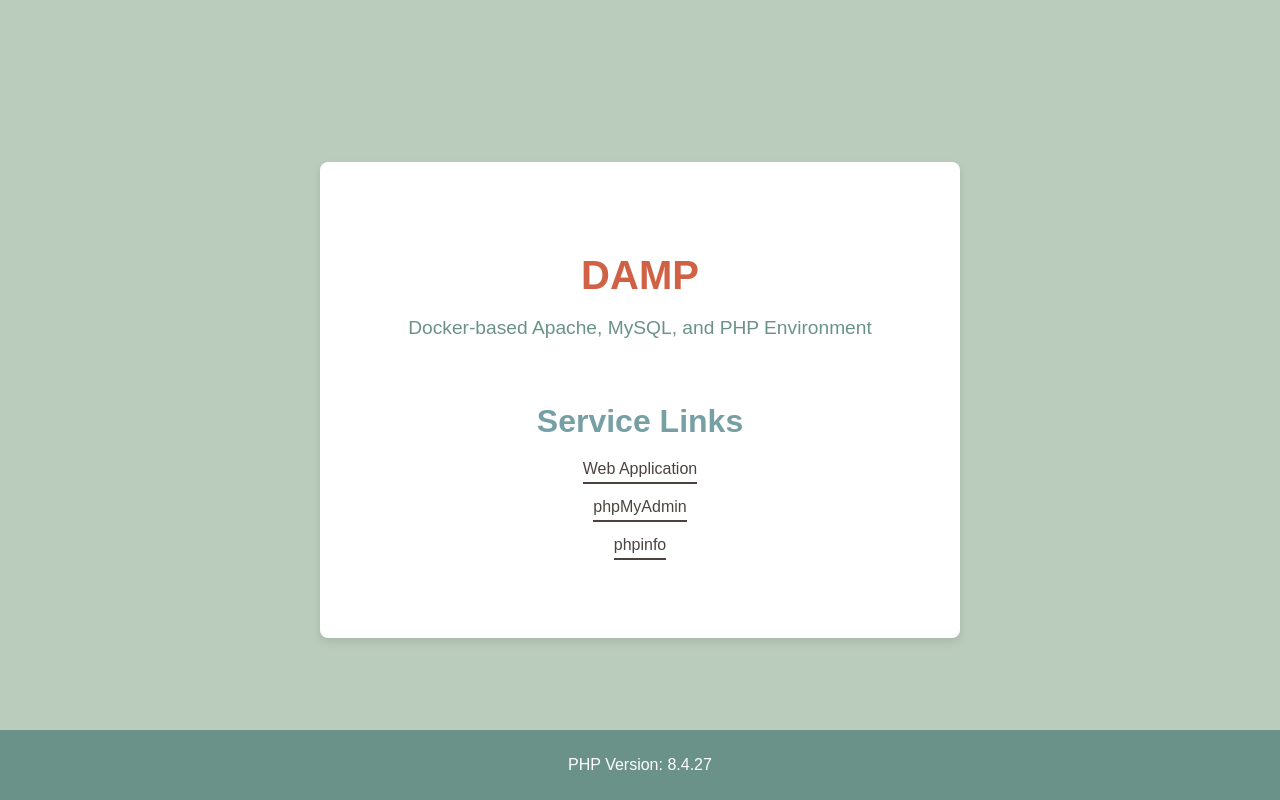
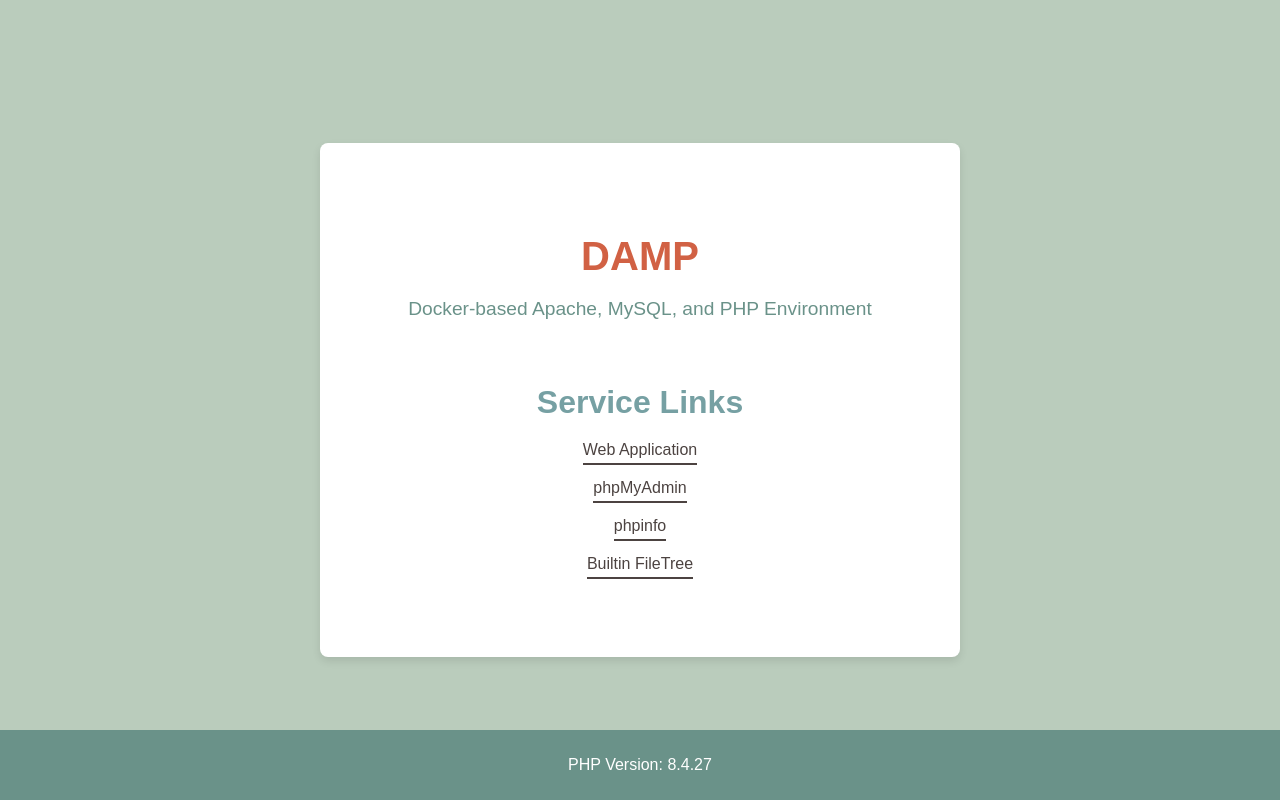
Before and after one commit to r-ca/damp, a PHP site: page / in a window 1280 px wide. Run offline with PHP 8.4, Linux system fonts and the light colour scheme.

Commit message:
リンクを追加

```diff
--- a/src/index.php
+++ b/src/index.php
@@ -3,7 +3,8 @@
 $serviceLinks = [
     'Web Application' => '/',
     'phpMyAdmin' => '/phpmyadmin/',
-    'phpinfo' => '/phpinfo.php'
+    'phpinfo' => '/phpinfo.php',
+    'Builtin FileTree' => '/tree.php',
 ];
 ?>
 <!DOCTYPE html>
```
